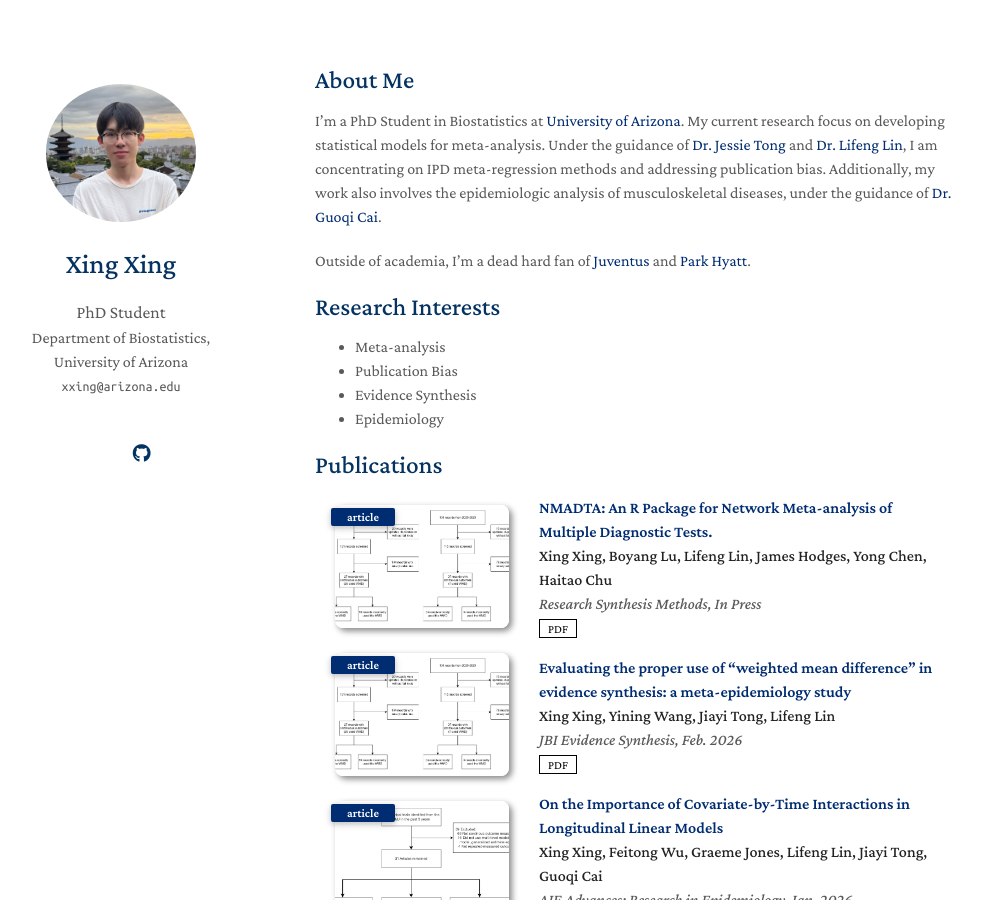
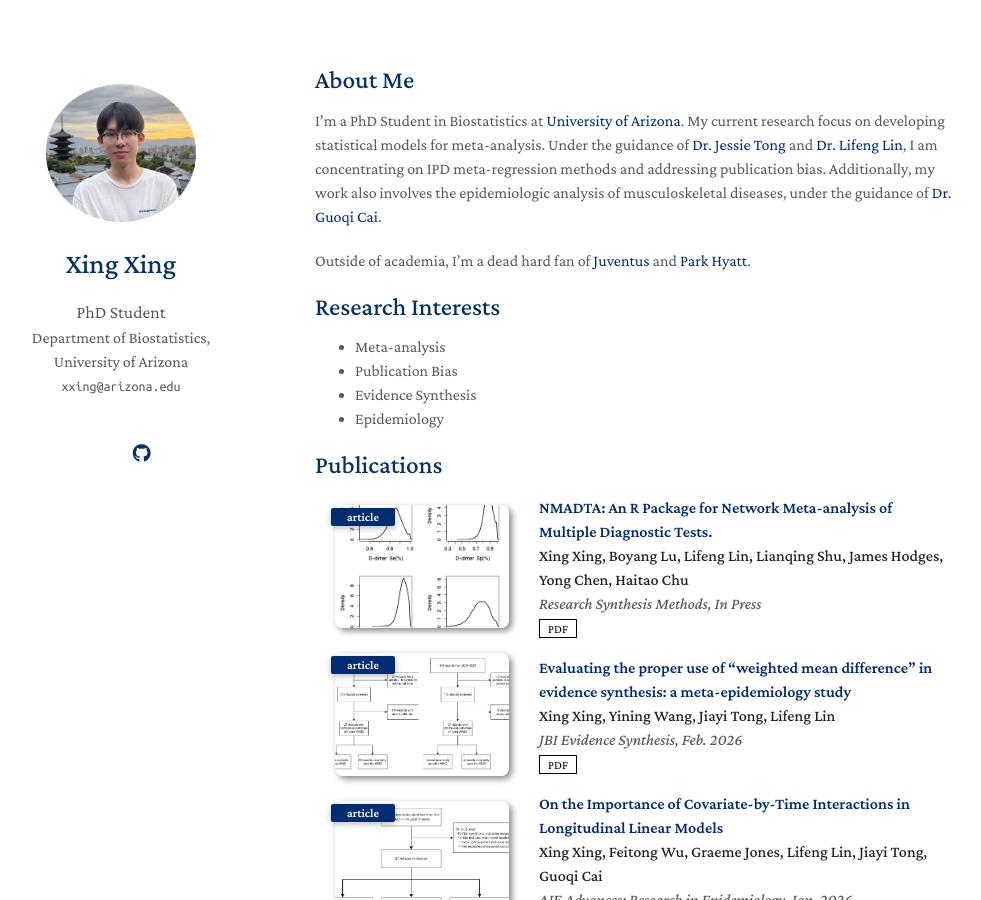
Before and after one commit to KevinXing3/kevinXing3.github.io, a Jekyll site: the page built from index.md, in a window 1280 px wide and 900 px high. Shown: the whole window, without its empty margins (155-1136 px from the left). Built offline with Jekyll 4.4.1, drawn with Linux system fonts in a browser that asks for light colours; nearby versions of some CDN libraries; a style sheet for code colours, icons or effects is not loaded; our own code applies the rules of GitHub Pages for plain Markdown files.

Commit message:
Update project.md

```diff
--- a/_includes/project.md
+++ b/_includes/project.md
@@ -6,13 +6,13 @@
 <li>
 <div class="pub-row">
   <div class="col-sm-3 abbr" style="position: relative;padding-right: 15px;padding-left: 15px;">
-    <img src="assets/img/JBI.png" class="teaser img-fluid z-depth-1">
+    <img src="assets/img/density_hierarchical.png" class="teaser img-fluid z-depth-1">
     <abbr class="badge">article</abbr>
   </div>
 
   <div class="col-sm-9" style="position: relative;padding-right: 15px;padding-left: 20px;">
     <div class="title"><a href="https://academic.oup.com/aje/advance-article-abstract/doi/10.1093/aje/kwaf229/8285372?redirectedFrom=fulltext" style="color:#002D72"> NMADTA: An R Package for Network Meta-analysis of Multiple Diagnostic Tests.</a></div>
-    <div class="author"><strong>Xing Xing, Boyang Lu, Lifeng Lin, James Hodges, Yong Chen, Haitao Chu</strong></div>
+    <div class="author"><strong>Xing Xing, Boyang Lu, Lifeng Lin, Lianqing Shu, James Hodges, Yong Chen, Haitao Chu</strong></div>
     <div class="periodical"><em>Research Synthesis Methods, In Press</em></div>
     <div class="links">
       <a href="https://academic.oup.com/aje/advance-article-abstract/doi/10.1093/aje/kwaf229/8285372?redirectedFrom=fulltext" class="btn btn-sm z-depth-0" role="button" target="_blank" style="font-size:12px;">PDF</a>
```
